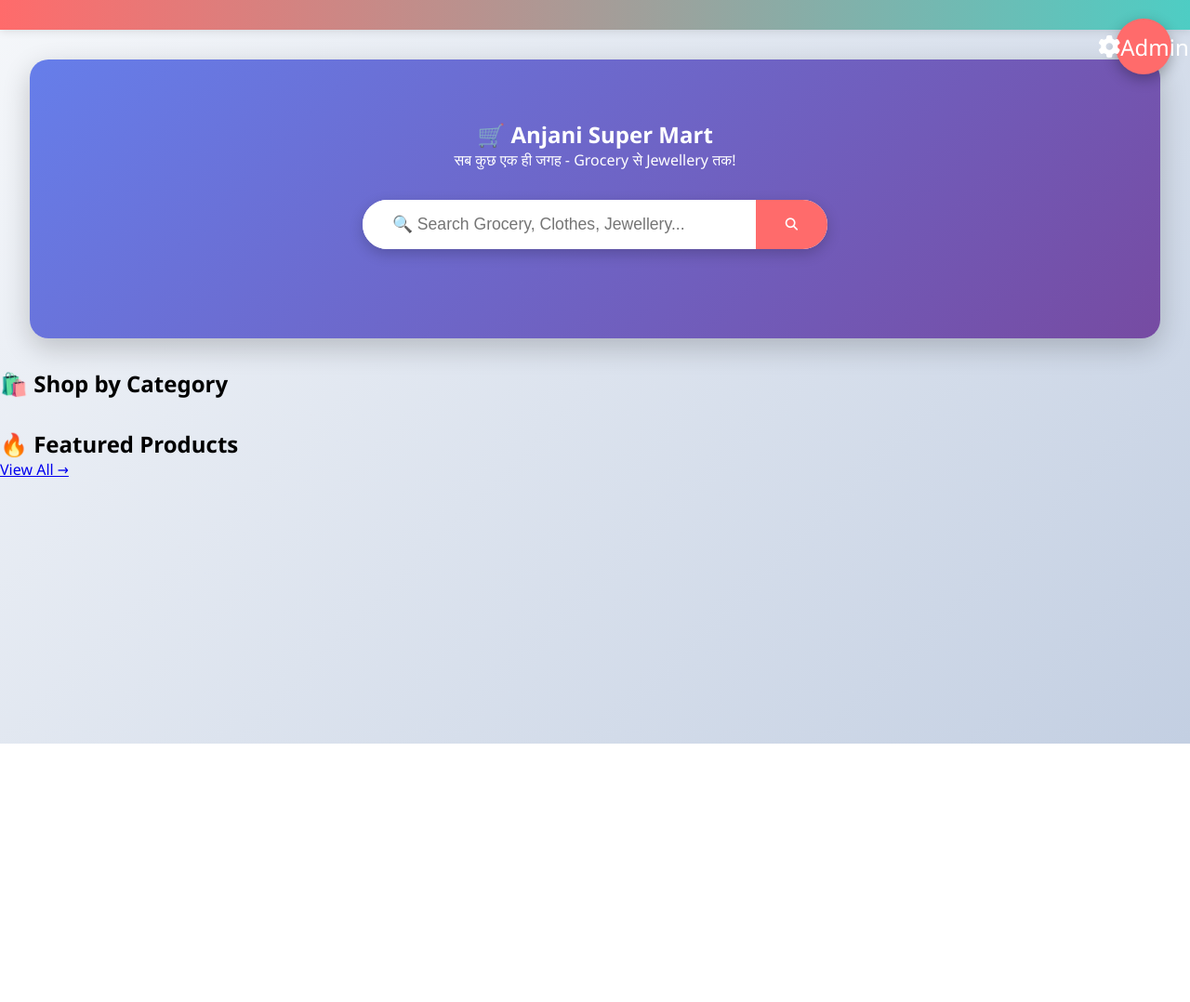
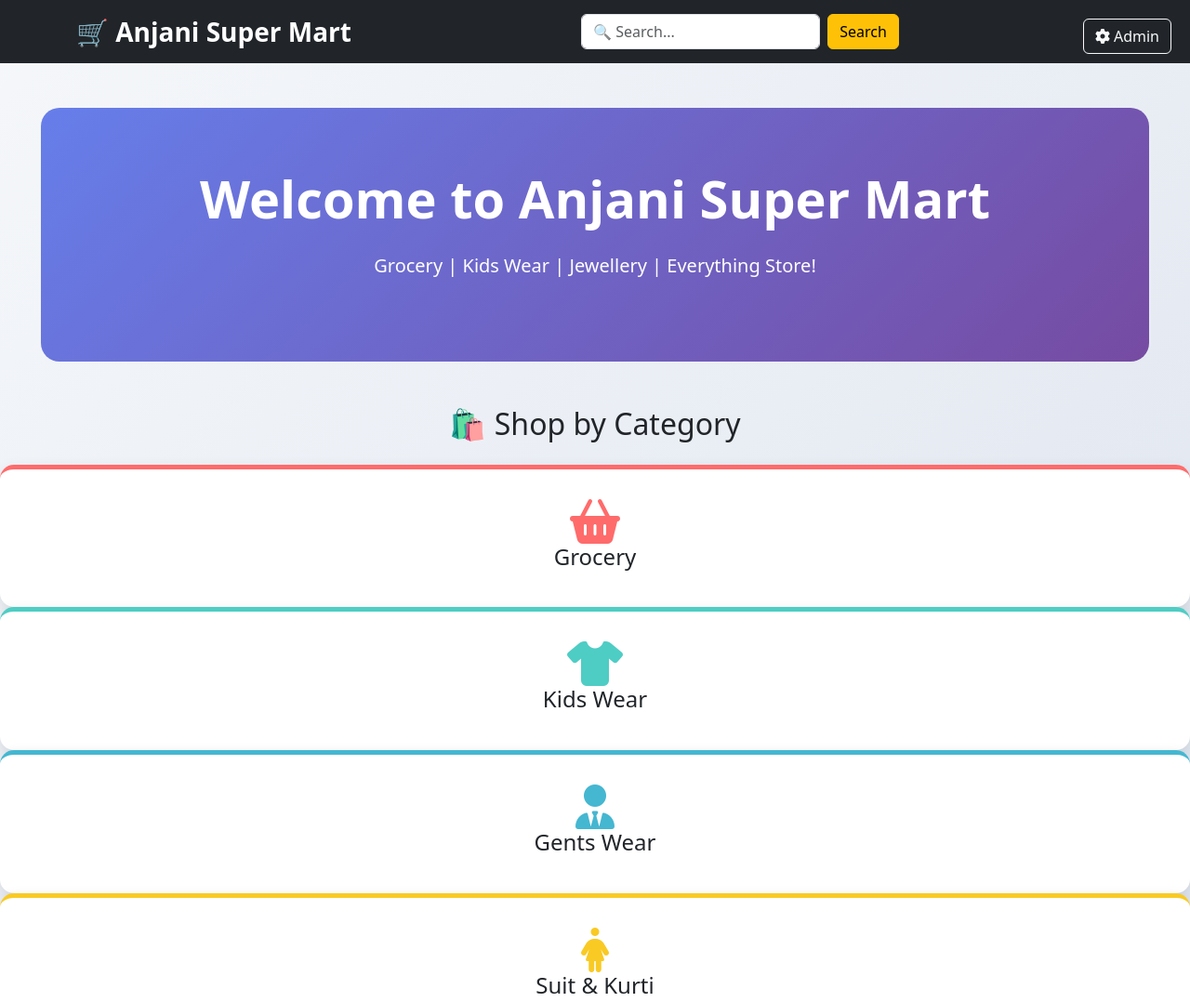
Before and after one commit to kaushaljewellers09-lang/ANJANI-SUPER-MART, a plain HTML site: page index.html in a window 1280 px wide. Shown: the top 1078 px of the page at 93% size. Before the commit the page ends 800 px from the top, so only its background shows below. Drawn offline with nearby package versions, Linux system fonts and the light colour scheme; files that its build step writes are made by us from their sources.

Commit message:
Update index.html

```diff
--- a/index.html
+++ b/index.html
@@ -3,56 +3,89 @@
 <head>
     <meta charset="UTF-8">
     <meta name="viewport" content="width=device-width, initial-scale=1.0">
-    <title>Anjani Super Mart - Everything Store</title>
-    <link rel="stylesheet" href="css/style.css">
+    <title>🛒 Anjani Super Mart</title>
+    <link href="https://cdn.jsdelivr.net/npm/bootstrap@5.3.2/dist/css/bootstrap.min.css" rel="stylesheet">
     <link href="https://cdnjs.cloudflare.com/ajax/libs/font-awesome/6.4.0/css/all.min.css" rel="stylesheet">
+    <style>
+        body { background: linear-gradient(135deg, #f5f7fa 0%, #c3cfe2 100%); }
+        .hero-section {
+            background: linear-gradient(135deg, #667eea 0%, #764ba2 100%) !important;
+            color: white;
+            padding: 4rem 2rem;
+            border-radius: 20px;
+            margin: 2rem;
+        }
+        .product-card {
+            transition: all 0.3s;
+            border: none;
+            box-shadow: 0 5px 15px rgba(0,0,0,0.1);
+        }
+        .product-card:hover { transform: translateY(-10px); box-shadow: 0 15px 30px rgba(0,0,0,0.2); }
+        .category-card {
+            background: white;
+            padding: 2rem;
+            border-radius: 15px;
+            text-align: center;
+            cursor: pointer;
+            transition: all 0.3s;
+            box-shadow: 0 5px 15px rgba(0,0,0,0.1);
+        }
+        .category-card:hover { transform: translateY(-5px); }
+        .whatsapp-btn {
+            background: #25D366 !important;
+            border-color: #25D366 !important;
+            color: white !important;
+        }
+        .admin-toggle {
+            position: fixed;
+            top: 20px;
+            right: 20px;
+            z-index: 9999;
+        }
+    </style>
 </head>
 <body>
     <!-- Header -->
-    <header id="header"></header>
+    <nav class="navbar navbar-expand-lg navbar-dark bg-dark sticky-top">
+        <div class="container">
+            <a class="navbar-brand fw-bold fs-3" href="#">🛒 Anjani Super Mart</a>
+            <form class="d-flex mx-auto" style="max-width: 500px;">
+                <input class="form-control me-2" type="search" id="searchInput" placeholder="🔍 Search...">
+                <button class="btn btn-warning" onclick="searchProducts()">Search</button>
+            </form>
+            <div>
+                <a href="login.html" class="btn btn-outline-light admin-toggle">
+                    <i class="fas fa-cog me-1"></i>Admin
+                </a>
+            </div>
+        </div>
+    </nav>
 
-    <main class="container-fluid">
-        <!-- Hero Banner -->
-        <section class="hero-section mb-5">
-            <div class="hero-content">
-                <h1>🛒 Anjani Super Mart</h1>
-                <p>सब कुछ एक ही जगह - Grocery से Jewellery तक!</p>
-                <div class="search-container">
-                    <input type="text" id="searchInput" placeholder="🔍 Search Grocery, Clothes, Jewellery...">
-                    <button onclick="searchProducts()"><i class="fas fa-search"></i></button>
-                </div>
-            </div>
+    <div class="container-fluid mt-5">
+        <!-- Hero -->
+        <section class="hero-section text-center mb-5">
+            <h1 class="display-4 fw-bold mb-4">Welcome to Anjani Super Mart</h1>
+            <p class="lead mb-4">Grocery | Kids Wear | Jewellery | Everything Store!</p>
         </section>
 
         <!-- Categories -->
-        <section class="categories-section mb-5">
-            <h2>🛍️ Shop by Category</h2>
-            <div class="categories-grid" id="categoriesGrid">
-                <!-- Categories dynamically load -->
-            </div>
+        <section class="mb-5">
+            <h2 class="text-center mb-4">🛍️ Shop by Category</h2>
+            <div class="row justify-content-center" id="categoriesGrid"></div>
         </section>
 
-        <!-- Featured Products -->
-        <section class="products-section">
-            <div class="section-header">
+        <!-- Products -->
+        <section>
+            <div class="d-flex justify-content-between align-items-center mb-4">
                 <h2>🔥 Featured Products</h2>
-                <a href="#" class="view-all">View All →</a>
+                <a href="#" class="btn btn-outline-primary">View All →</a>
             </div>
-            <div class="products-grid" id="productsGrid">
-                <!-- Products dynamically load -->
-            </div>
+            <div class="row" id="productsGrid"></div>
         </section>
-    </main>
-
-    <!-- Footer -->
-    <footer id="footer"></footer>
-
-    <!-- Admin Button (Top Right) -->
-    <div class="admin-panel-toggle" onclick="window.location.href='login.html'">
-        <i class="fas fa-cog"></i> Admin
     </div>
 
-    <script src="js/auth.js"></script>
-    <script src="js/app.js"></script>
+    <!-- Bootstrap JS -->
+    <script src="https://cdn.jsdelivr.net/npm/bootstrap@5.3.2/dist/js/bootstrap.bundle.min.js"></script>
+    <script src="app.js"></script>
 </body>
 </html>
```
